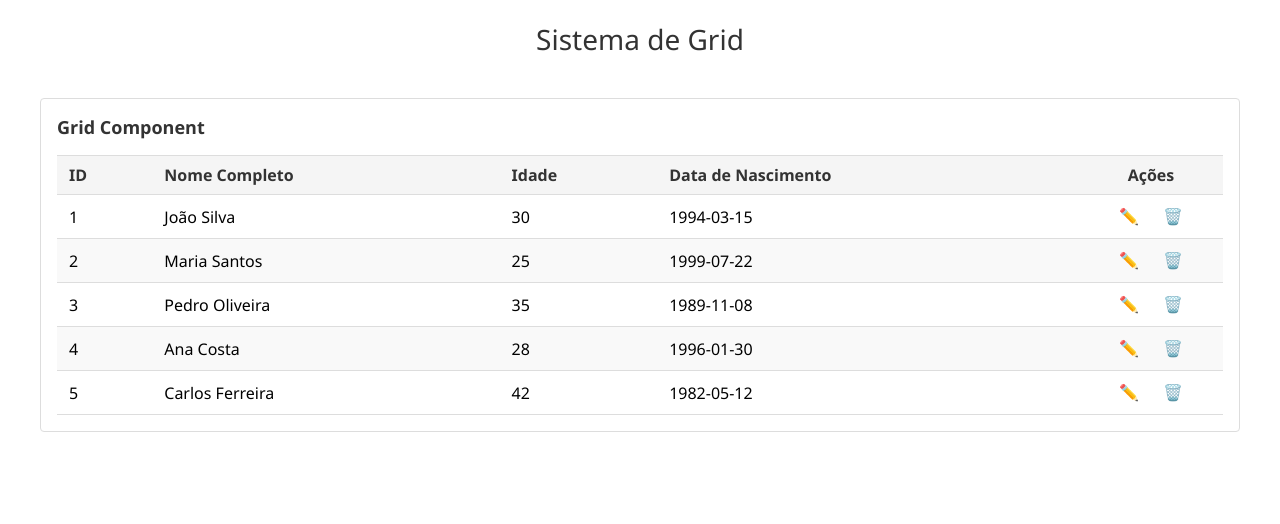
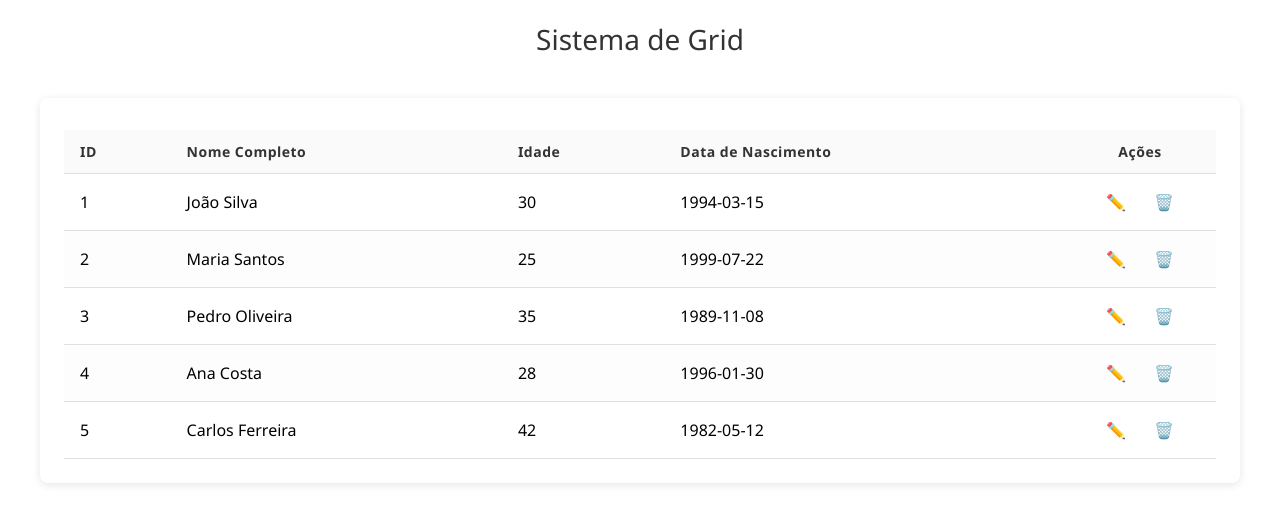
Before and after one commit to ddcsilva/TesteAngular, an Angular app: page / in a window 1280 px wide. Shown: the top 524 px of the page. Built offline with nearby package versions, Linux system fonts and the light colour scheme; data requests are answered from the project's data file.

Commit message:
Update grid component styles: remove title, enhance container and loading state styles, and improve table row interactions for better user experience.

```diff
--- a/src/app/shared/components/grid/grid.component.html
+++ b/src/app/shared/components/grid/grid.component.html
@@ -1,6 +1,4 @@
 <div class="grid-container">
-  <h3>Grid Component</h3>
-
   @if (loading()) {
   <div class="loading">Carregando...</div>
   } @else if (dados().length === 0) {
--- a/src/app/shared/components/grid/grid.component.scss
+++ b/src/app/shared/components/grid/grid.component.scss
@@ -1,58 +1,73 @@
+// ===== CONTAINER PRINCIPAL =====
 .grid-container {
-  padding: 16px;
-  border: 1px solid #ddd;
-  border-radius: 4px;
   background-color: #fff;
+  border-radius: 8px;
+  box-shadow: 0 2px 8px rgba(0, 0, 0, 0.1);
+  padding: 24px;
+  margin: 16px 0;
+  transition: box-shadow 0.3s ease;
 }
 
+.grid-container:hover {
+  box-shadow: 0 4px 16px rgba(0, 0, 0, 0.15);
+}
+
+// ===== TÍTULO (removido, mas mantendo para flexibilidade futura) =====
 .grid-container h3 {
-  margin: 0 0 16px 0;
+  margin: 0 0 20px 0;
   color: #333;
   font-size: 18px;
+  font-weight: 500;
 }
 
+// ===== ESTADOS =====
 .loading {
   text-align: center;
-  padding: 20px;
+  padding: 40px 20px;
   color: #666;
+  font-size: 16px;
 }
 
+.empty-state {
+  text-align: center;
+  padding: 60px 20px;
+  color: #999;
+  font-style: italic;
+  font-size: 16px;
+}
+
+// ===== TABELA =====
 .simple-table {
   width: 100%;
   border-collapse: collapse;
-  margin-top: 16px;
+  margin-top: 8px;
 }
 
 .simple-table th,
 .simple-table td {
-  padding: 8px 12px;
+  padding: 12px 16px;
   text-align: left;
-  border-top: 1px solid #ddd;
-  border-bottom: 1px solid #ddd;
+  border-bottom: 1px solid #e0e0e0;
 }
 
 .simple-table th {
-  background-color: #f5f5f5;
+  background-color: #fafafa;
   font-weight: 600;
   color: #333;
+  font-size: 14px;
+  letter-spacing: 0.5px;
 }
 
-.simple-table tr:nth-child(even) {
-  background-color: #f9f9f9;
+.simple-table tbody tr:hover {
+  background-color: #f8f9fa;
+  transition: background-color 0.2s ease;
 }
 
-.simple-table tr:hover {
-  background-color: #f0f0f0;
+.simple-table tbody tr:nth-child(even) {
+  background-color: #fdfdfd;
 }
 
-.empty-state {
-  text-align: center;
-  padding: 40px;
-  color: #999;
-  font-style: italic;
-}
-
-// Estilos para coluna de ações
+// ===== COLUNA DE AÇÕES =====
 .coluna-acoes {
   text-align: center !important;
   width: 120px;
@@ -68,23 +83,28 @@
   background: none;
   border: none;
   cursor: pointer;
-  padding: 4px 8px;
-  border-radius: 4px;
+  padding: 6px 10px;
+  border-radius: 6px;
   font-size: 16px;
   display: flex;
   align-items: center;
   justify-content: center;
-  transition: background-color 0.2s;
+  transition: all 0.2s ease;
+  min-width: 32px;
+  height: 32px;
 }
 
 .btn-acao:hover {
   background-color: #f0f0f0;
+  transform: translateY(-1px);
 }
 
 .btn-editar:hover {
   background-color: #e3f2fd;
+  color: #1976d2;
 }
 
 .btn-excluir:hover {
   background-color: #ffebee;
+  color: #d32f2f;
 }
```
